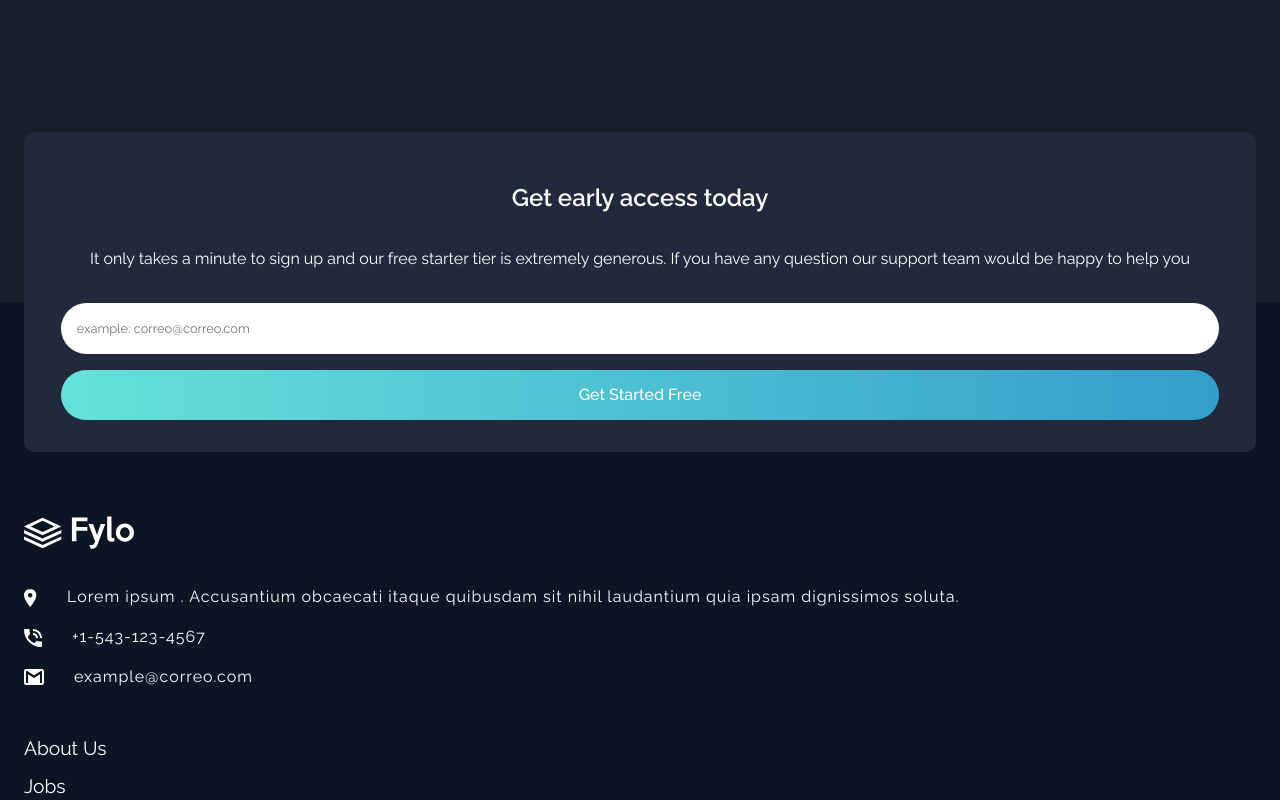
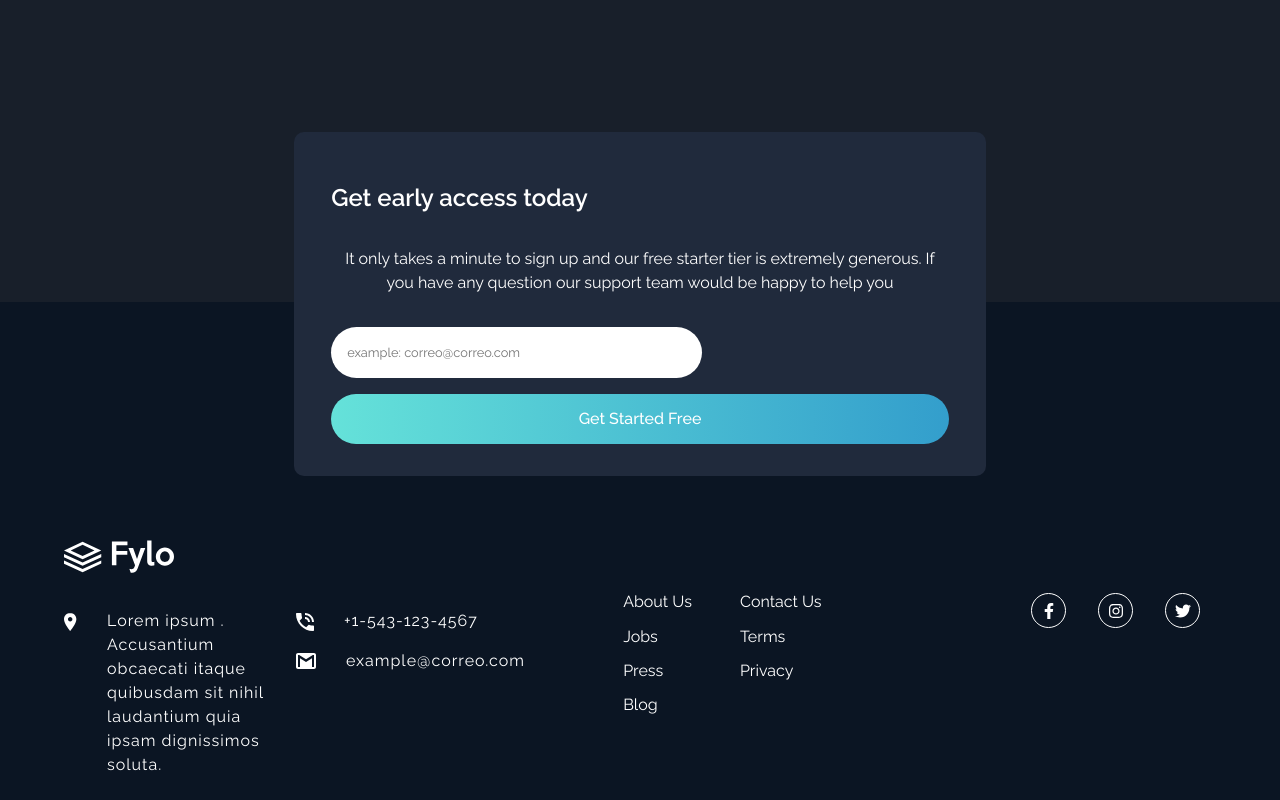
Before and after one commit to Andreszd/app-scribd, a React (Create React App) app: page / in a window 1280 px wide. Shown: the part 3540-4340 px from the top of the page. Built offline with nearby package versions, Linux system fonts and the light colour scheme.

Commit message:
begin view desktop for footer

```diff
--- a/src/components/Footer/index.js
+++ b/src/components/Footer/index.js
@@ -26,6 +26,7 @@ export default function Footer(){
                 <Button text="Get Started Free" modifier={["color-cyan", "width-all"]}/>
             </form>
             <Logo/>
+            <div className="footer-info-container">
             <section className="footer-info">
                 <ul className="footer-info__list">
                     <li className="footer-info__item">
@@ -66,6 +67,7 @@ export default function Footer(){
                     <FontAwesomeIcon icon={faTwitter } />
                 </span>
             </div>
+            </div>
         </footer>
     )
 }
--- a/src/components/Footer/style.scss
+++ b/src/components/Footer/style.scss
@@ -49,6 +49,38 @@
             font-size: 1.2rem;
         }
     }
+    @media screen and (min-width: 720px){
+        padding-left: 4rem;
+        padding-right:4rem;
+        &-info{
+            &-container{
+                display: flex;
+                justify-content: space-between;
+                align-items: flex-start;
+                align-content: flex-start;
+            }
+            &__item:first-child{
+                width: 200px;
+                float: left;
+                margin-right: 2rem;
+                grid-column: 1/2;
+                grid-row: 1/3;
+            }
+        }
+        &-nav{
+            display: flex;
+        }
+        &-menu{
+            margin-right: 3rem;
+            &__item{
+                font-size: 1rem;
+                &:hover{
+                    cursor: pointer;
+                    font-weight: 600;
+                }
+            }
+        }
+    }
 
 }
 .form-footer{
@@ -78,6 +110,16 @@
             font-size: .8rem;
         }
     }
+    @media screen and (min-width: 720px){
+        width: 60%;
+        margin-left: auto;
+        margin-right: auto;
+        flex-direction: row;
+        flex-wrap: wrap;
+        &__input{
+            width: 60%;
+        }
+    }
 }
 .social-icons{
     text-align: center;
@@ -101,4 +143,16 @@
             margin: 0 2rem;
         }
     }
+    @media screen and (min-width: 720px){
+        &__icon{
+            font-size: 1rem;
+            width: 35px;
+            height: 35px;
+            &:hover{
+                color: var(--cyan);
+                border-color: var(--cyan);
+                cursor: pointer;
+            }
+        }
+    }
 }
```
Also changed, not shown: 1 other file (tests, documents, lock files or other folders).
